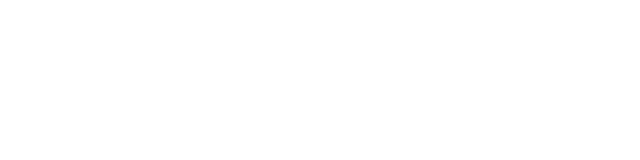
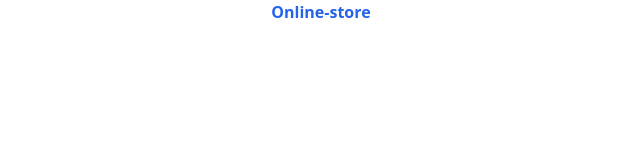
Before and after one commit to sydyk120276/online-store-demo, a React (Create React App) app: page / in a window 1280 px wide. Shown: the top 160 px of the page, without its empty margins (319-959 px from the left). Built offline with nearby package versions, Linux system fonts and the light colour scheme.

Commit message:
Создал новую ветку develop

```diff
--- a/package.json
+++ b/package.json
@@ -43,5 +43,10 @@
       "last 1 firefox version",
       "last 1 safari version"
     ]
+  },
+  "devDependencies": {
+    "autoprefixer": "^10.4.13",
+    "postcss": "^8.4.19",
+    "tailwindcss": "^3.2.4"
   }
 }
--- /dev/null
+++ b/postcss.config.js
@@ -0,0 +1,6 @@
+module.exports = {
+  plugins: {
+    tailwindcss: {},
+    autoprefixer: {},
+  },
+}
--- a/src/Pages/Main/Main.jsx
+++ b/src/Pages/Main/Main.jsx
@@ -2,9 +2,5 @@ import React from 'react'
 import cls from './styled/Main.module.sass'
 
 export default function Main() {
-  return (
-    <main className={cls.Main}>
-
-    </main>
-  )
+  return <main className="text-blue-600 font-bold flex justify-center">Online-store</main>;
 }
--- a/src/index.js
+++ b/src/index.js
@@ -4,6 +4,7 @@ import App from './App';
 import { createGlobalStyle } from 'styled-components'
 import { Provider } from 'react-redux';
 import { store } from './store';
+import './index.scss'
 
 const Global = createGlobalStyle `
   * {
--- /dev/null
+++ b/src/index.scss
@@ -0,0 +1,3 @@
+@import "tailwindcss/base";
+@import "tailwindcss/components";
+@import "tailwindcss/utilities";
--- /dev/null
+++ b/tailwind.config.js
@@ -0,0 +1,12 @@
+/** @type {import('tailwindcss').Config} */
+module.exports = {
+  purge: ["./src/**/*.{js,jsx,ts,tsx}", "./public/index.html"],
+  darkMode: false, // or 'media' or 'class'
+  theme: {
+    extend: {},
+  },
+  variants: {
+    extend: {},
+  },
+  plugins: [],
+};
```
Also changed, not shown: 1 other file (tests, documents, lock files or other folders).
